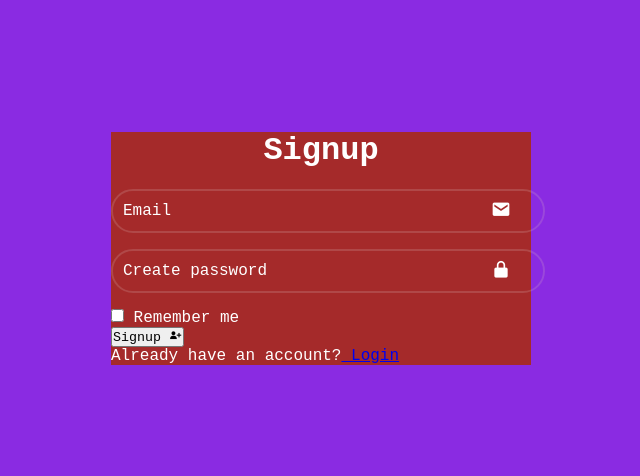
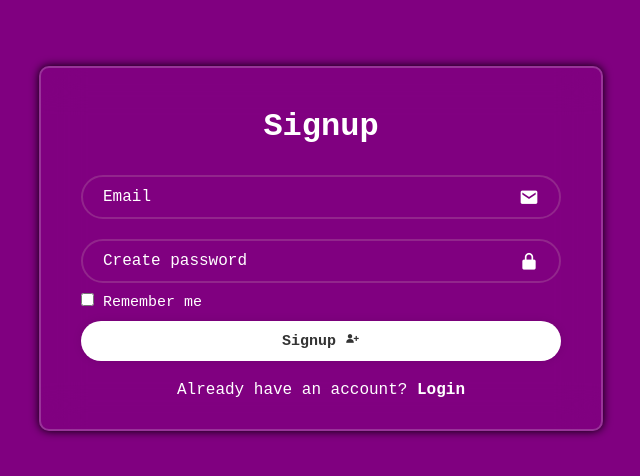
Before and after one commit to techmoth/login-form, a plain HTML site: page index.html in a window 1280 px wide. Shown: the part 152-628 px from the top of the page, without its empty margins (319-959 px from the left). Drawn offline with nearby package versions, Linux system fonts and the light colour scheme; a web font is replaced by a local one.

Commit message:
Almost Finished
- Style update.

```diff
--- a/index.html
+++ b/index.html
@@ -18,14 +18,14 @@
                 <input type="password" placeholder="Create password" required><i class='bx bxs-lock-alt'></i>
             </div>
 
-            <div class="remember">
+            <div class="rememberForgot">
                 <label><input type="checkbox"> Remember me</label>
             </div>
 
             <button type="submit" class="btn">Signup <i class='bx bxs-user-plus'></i></i></button>
 
-            <div class="loginLink">
-                <p>Already have an account?<a href="./Pages/login.html"> Login</a></p>
+            <div class="signupLoginLink">
+                <p>Already have an account? <a href="./Pages/login.html">Login</a></p>
             </div>
         </form>
 
--- a/style.css
+++ b/style.css
@@ -11,38 +11,47 @@ body {
     display: flex;
     justify-content: center;
     align-items: center;
-    background-color: blueviolet;
+    background-color: purple;
+    /* background: url() no-repeat;
+    background-size: cover;
+    background-position: center; */
 }
 
 .container {
     position: absolute;
-    flex-shrink: 1;
-    background-color: brown;
-    min-width: 420px;
+    border-radius: 10px;
+    padding: 30px 40px;
+    background-color: transparent;
+    border: 2px solid rgba(255, 255, 255, 0.2);
+    backdrop-filter: blur(20px);
+    box-shadow: 0 0 10px rgb(0, 0, 0);
     color: #fff;
+    min-width: 480px;
 }
 
 .container h1 {
+    position: relative;
     text-align: center;
+    margin-top: 10px;
+    padding-bottom: 10px;
 }
 
 .container .inputBox {
     position: relative;
-    width: 100%;
     height: 40px;
     margin: 20px 0px;
+    border: 2px solid rgb(219, 191, 191, .2);
+    border-radius: 40px;
+    padding: 0px 0px 0px 20px;
+
 }
 
 .inputBox input {
-    position: relative;
-    width: 100%;
     height: 100%;
+    border: none;
     background: transparent;
     outline: none;
-    border: 2px solid rgb(219, 191, 191, .2);
-    border-radius: 40px;
     font-size: 16px;
-    padding-left: 10px;
 }
 
 .inputBox input::placeholder {
@@ -56,3 +65,46 @@ body {
     transform: translateY(-50%);
     font-size: 20px;
 }
+
+.rememberForgot {
+    display: flex;
+    justify-content: space-between;
+    font-size: 15px;
+    margin-top: -10px;
+    margin-bottom: 10px;
+}
+
+.rememberForgot label input {
+    accent-color: #fff;
+
+}
+
+a {
+    color: #fff;
+    text-decoration: none;
+    font-weight: bold;
+}
+
+a:hover {
+    text-decoration: underline;
+}
+
+.btn {
+    width: 100%;
+    height: 40px;
+    background-color: #fff;
+    border: none;
+    outline: none;
+    border-radius: 40px;
+    box-shadow: 0 0 10px rgba(0, 0, 0, 0.1);
+    cursor: pointer;
+    font-size: 15px;
+    color: #333;
+    font-weight: bold;
+}
+
+.signupLoginLink {
+    display: flex;
+    justify-content: center;
+    margin-top: 20px;
+}
```
Also changed, not shown: Pages/login.html (+1 -1 lines), Media/1138740.png (added).
